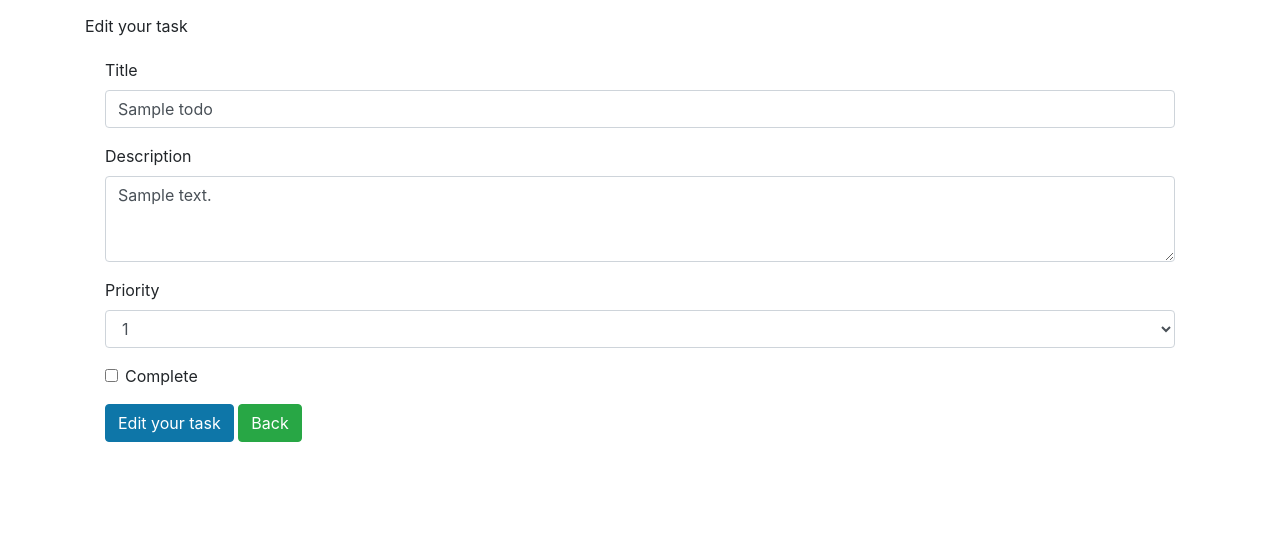
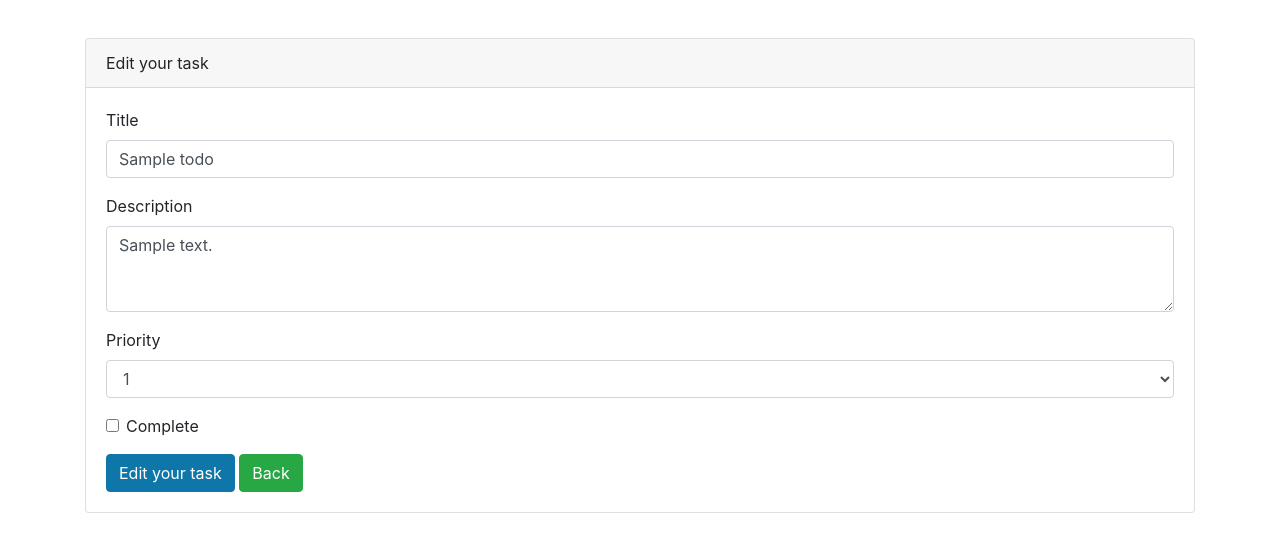
Before and after one commit to Andreeoak/Listify, a FastAPI app: template Templates/edit-todo.html in a window 1280 px wide. Shown: the part 56-608 px from the top of the page. Run offline with FastAPI, Linux system fonts and the light colour scheme; the template is opened without the code that fills it: most values are stand-ins (such as "Sample title", 1, 10 or a date in 2020); some libraries are stand-ins or nearby versions.

Commit message:
Edit -todo and bugcatching

```diff
--- a/Templates/edit-todo.html
+++ b/Templates/edit-todo.html
@@ -1,33 +1,34 @@
-{% include 'layout.html' %}
+{% extends 'layout.html' %}
 
-<div class="container">
-    <div class="header">
-        <div class="class-header">
+{% block content %}
+<div class="container mt-4">
+    <div class="card">
+        <div class="card-header">
             Edit your task
         </div>
         <div class="card-body">
             <form id="editTodoForm">
                 <div class="form-group">
-                    <label>Title</label>
-                    <input type="text" class="form-control" name="title" value="{{todo.title}}" required />
+                    <label for="title">Title</label>
+                    <input id="title" type="text" class="form-control" name="title" value="{{ todo.title }}" required />
                 </div>
                 <div class="form-group">
-                    <label>Description</label>
-                    <textarea name="description" class="form-control" rows="3" required>{{todo.description}}</textarea>
+                    <label for="description">Description</label>
+                    <textarea id="description" name="description" class="form-control" rows="3" required>{{ todo.description }}</textarea>
                 </div>
                 <div class="form-group">
-                    <label>Priority</label>
-                    <select name="priority" class="form-control">
-                        <option {% if todo.priority == 1 %} selected="selected" {% endif %}>1</option>
-                        <option {% if todo.priority == 2 %} selected="selected" {% endif %}>2</option>
-                        <option {% if todo.priority == 3 %} selected="selected" {% endif %}>3</option>
-                        <option {% if todo.priority == 4 %} selected="selected" {% endif %}>4</option>
-                        <option {% if todo.priority == 5 %} selected="selected" {% endif %}>5</option>
+                    <label for="priority">Priority</label>
+                    <select id="priority" name="priority" class="form-control">
+                        <option value="1" {% if todo.priority == 1 %} selected {% endif %}>1</option>
+                        <option value="2" {% if todo.priority == 2 %} selected {% endif %}>2</option>
+                        <option value="3" {% if todo.priority == 3 %} selected {% endif %}>3</option>
+                        <option value="4" {% if todo.priority == 4 %} selected {% endif %}>4</option>
+                        <option value="5" {% if todo.priority == 5 %} selected {% endif %}>5</option>
                     </select>
                 </div>
                 <div class="form-group form-check">
-                    <input type="checkbox" class="form-check-input" name="complete" {% if todo.complete %} checked {% endif %}/>
-                    <label class="form-check-label">Complete</label>
+                    <input id="complete" type="checkbox" class="form-check-input" name="complete" {% if todo.complete %} checked {% endif %}/>
+                    <label for="complete" class="form-check-label">Complete</label>
                 </div>
                 <button type="submit" class="btn btn-primary">
                     Edit your task
@@ -37,3 +38,4 @@
         </div>
     </div>
 </div>
+{% endblock content %}
--- a/routers/toDos.py
+++ b/routers/toDos.py
@@ -38,7 +38,7 @@ async def render_todo_page(request: Request, db: db_dependency):
         return redirect_to_login()
 
 @router.get('/add-todo-page')
-async def render_todo_page(request: Request, db:db_dependency):
+async def render_add_todo_page(request: Request, db:db_dependency):
     try:
         user = await jwtEncryption.getCurrentUser(request.cookies.get('access_token'))
         if user is None:
@@ -48,13 +48,13 @@ async def render_todo_page(request: Request, db:db_dependency):
         return redirect_to_login()
 
 @router.get('/edit-todo-page/{todo_id}')
-async def render_todo_page(request: Request, todo_id: int, db:db_dependency):
+async def render_edit_todo_page(request: Request, todo_id: int, db:db_dependency):
     try:
         user = await jwtEncryption.getCurrentUser(request.cookies.get('access_token'))
         if user is None:
             return redirect_to_login()
         todo = db.query(ToDosModel).filter(ToDosModel.id==todo_id).first()
-        return templates.TemplateResponse("add-todo.html", {"request":request, "todo": todo, "user":user})
+        return templates.TemplateResponse("edit-todo.html", {"request":request, "todo": todo, "user":user})
     except:
         return redirect_to_login()
 
```
